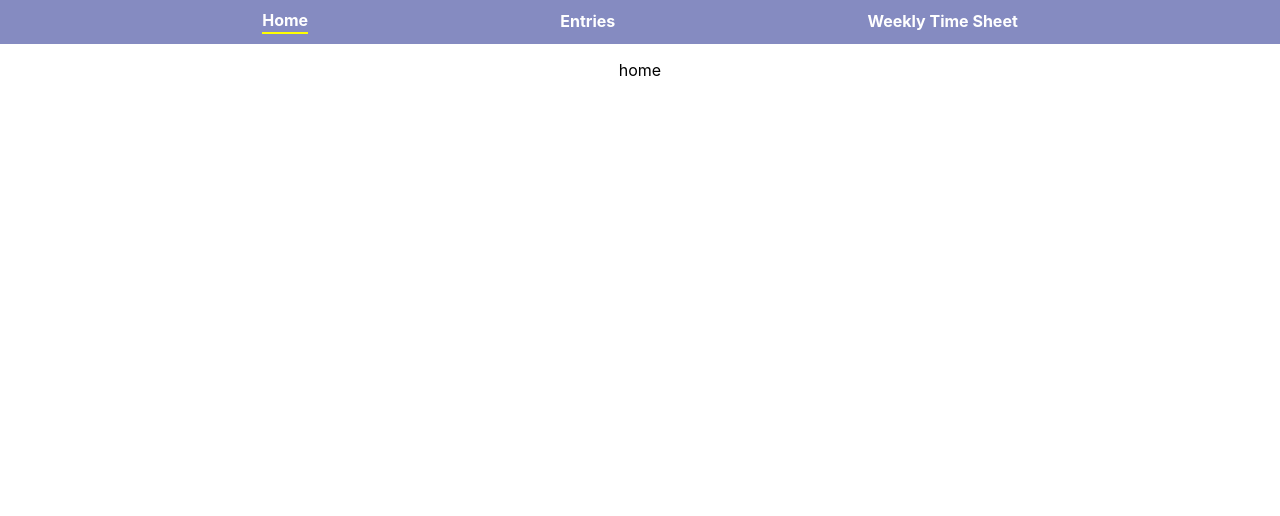
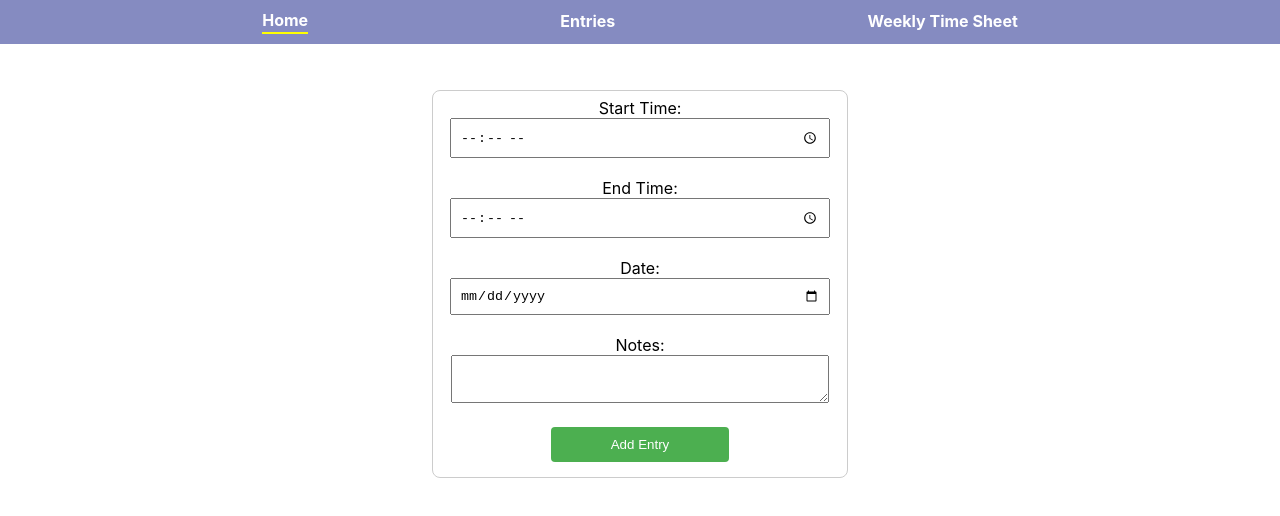
Before and after one commit to rashedevs/time-tracker-client, a React (Create React App) app: page / in a window 1280 px wide. Shown: the top 516 px of the page. Built offline with nearby package versions, Linux system fonts and the light colour scheme.

Commit message:
sending form data to db and showing toast for the results

```diff
--- a/package.json
+++ b/package.json
@@ -11,6 +11,7 @@
     "react-dom": "^18.2.0",
     "react-router-dom": "^6.20.1",
     "react-scripts": "5.0.1",
+    "react-toastify": "^9.1.3",
     "web-vitals": "^2.1.4"
   },
   "scripts": {
--- a/src/Components/Home/Home.css
+++ b/src/Components/Home/Home.css
@@ -0,0 +1,30 @@
+.form-container {
+    max-width: 400px;
+    margin: auto;
+    padding: 7px;
+    border: 1px solid #ccc;
+    border-radius: 8px;
+    margin-top: 46px;
+    padding-bottom: 15px;
+  }
+
+  label {
+    display: block;
+    margin-bottom: 10px;
+  }
+
+  input,
+  textarea {
+    width: 90%;
+    padding: 8px;
+    margin-bottom: 10px;
+  }
+
+  button {
+    background-color: #4caf50;
+    color: white;
+    padding: 10px 60px;
+    border: none;
+    border-radius: 4px;
+    cursor: pointer;
+  }
--- a/src/Components/Home/Home.js
+++ b/src/Components/Home/Home.js
@@ -1,9 +1,118 @@
-import React from "react";
+import React, { useState } from "react";
+import "./Home.css";
+import { ToastContainer, toast } from "react-toastify";
+import "react-toastify/dist/ReactToastify.css";
 
 const Home = () => {
+  const [formData, setFormData] = useState({
+    startTime: "",
+    endTime: "",
+    date: "",
+    notes: "",
+  });
+
+  const handleInputChange = (e) => {
+    const { name, value } = e.target;
+    setFormData({
+      ...formData,
+      [name]: value,
+    });
+  };
+
+  const handleAddButtonClick = async () => {
+    // Create the data object in the required format
+    const postData = {
+      user_id: 1, // Assuming a static user_id for this example
+      date: formData.date,
+      start_time: formData.startTime,
+      end_time: formData.endTime,
+      notes: formData.notes,
+    };
+
+    try {
+      // Make a POST request to the API endpoint
+      const response = await fetch("http://localhost:8800/entries", {
+        method: "POST",
+        headers: {
+          "Content-Type": "application/json",
+        },
+        body: JSON.stringify(postData),
+      });
+
+      if (response.ok) {
+        toast.success("Entry added successfully!", {
+          position: "top-right",
+          autoClose: 3000,
+          hideProgressBar: false,
+          closeOnClick: true,
+          pauseOnHover: true,
+          draggable: true,
+        });
+      } else {
+        toast.error("Failed to add entry. Please try again.", {
+          position: "top-right",
+          autoClose: 3000,
+          hideProgressBar: false,
+          closeOnClick: true,
+          pauseOnHover: true,
+          draggable: true,
+        });
+      }
+    } catch (error) {
+      console.error("Error submitting form data:", error);
+    }
+
+    // Clear the form data
+    setFormData({
+      startTime: "",
+      endTime: "",
+      date: "",
+      notes: "",
+    });
+  };
+
   return (
-    <div>
-      <p>home</p>
+    <div className="form-container">
+      <label>
+        Start Time:
+        <input
+          type="time"
+          name="startTime"
+          value={formData.startTime}
+          onChange={handleInputChange}
+        />
+      </label>
+
+      <label>
+        End Time:
+        <input
+          type="time"
+          name="endTime"
+          value={formData.endTime}
+          onChange={handleInputChange}
+        />
+      </label>
+
+      <label>
+        Date:
+        <input
+          type="date"
+          name="date"
+          value={formData.date}
+          onChange={handleInputChange}
+        />
+      </label>
+
+      <label>
+        Notes:
+        <textarea
+          name="notes"
+          value={formData.notes}
+          onChange={handleInputChange}
+        />
+      </label>
+      <button onClick={handleAddButtonClick}>Add Entry</button>
+      <ToastContainer />
     </div>
   );
 };
```
Also changed, not shown: 1 other file (tests, documents, lock files or other folders).
